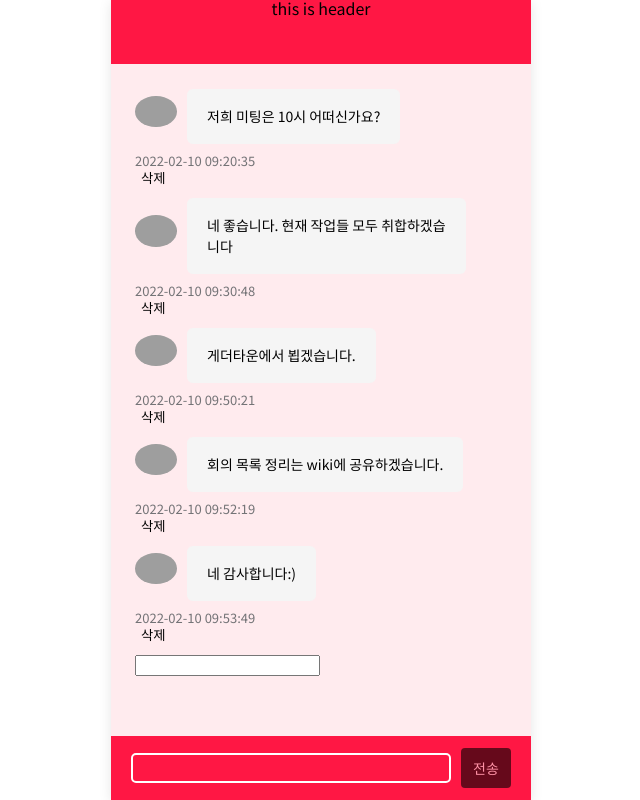
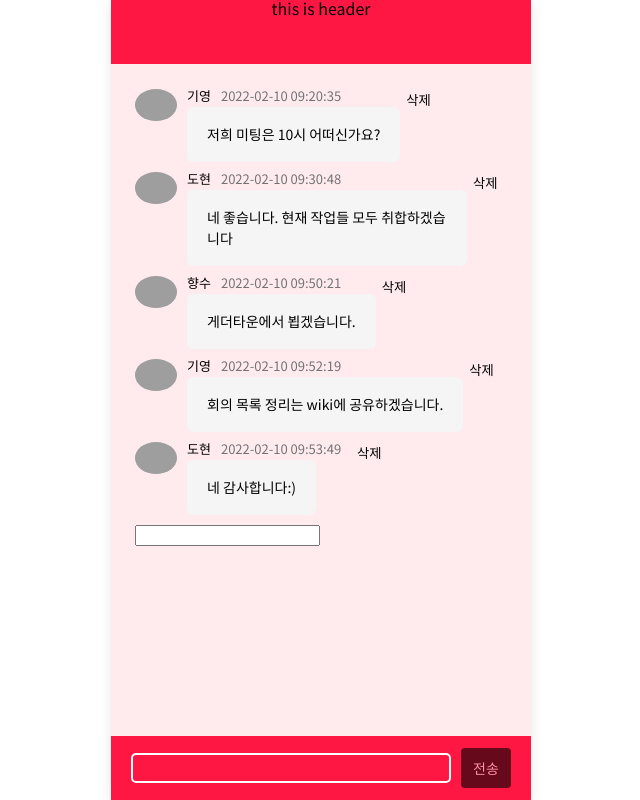
Before and after one commit to 2201infinity/swit-messenger, a React (Create React App) app: page /main in a window 1280 px wide. Shown: the whole page, without its empty margins (319-959 px from the left). Built offline with nearby package versions, Linux system fonts and the light colour scheme; grey boxes are pictures that could not be loaded.

Commit message:
style: Content에 overflow-y: auto 추가
style: max-width 수정

feat: 메세지 입력 후 자동스크롤 구현

```diff
--- a/src/components/messenger/ChatRoom.tsx
+++ b/src/components/messenger/ChatRoom.tsx
@@ -1,11 +1,11 @@
-import styled from "styled-components";
-import ImageBox from "../common/ImageBox";
-import { Message } from "./Message";
-import { IMessage } from "types/message";
-import useMessenger from "./hooks/useMessenger";
-import useToggle from "hooks/useToggle";
-import MessageDeleteModal from "./MessageDeleteModal";
-import { useState } from "react";
+import styled from 'styled-components';
+import ImageBox from '../common/ImageBox';
+import { Message } from './Message';
+import { IMessage } from 'types/message';
+import useMessenger from './hooks/useMessenger';
+import useToggle from 'hooks/useToggle';
+import MessageDeleteModal from './MessageDeleteModal';
+import { useEffect, useRef, useState } from 'react';
 
 export const ChatRoom = () => {
   // const user = useSelector(userSelecter);
@@ -13,6 +13,7 @@ export const ChatRoom = () => {
   const [selectedMessage, setSelectedMessage] = useState<null | IMessage>(null);
   const { message, messages, onChangeMessage, onDeleteMessage, onSendMessage } =
     useMessenger();
+  const messagesEndRef = useRef<null | HTMLDivElement>(null);
 
   const userId = 999888; // @Todo 로그인 구현 되면 redux에 userId 값 가져와서 넣어야함
 
@@ -26,6 +27,14 @@ export const ChatRoom = () => {
     onToggleDeleteModal();
   };
 
+  const scrollToBottom = () => {
+    messagesEndRef.current?.scrollIntoView({ behavior: 'smooth' });
+  };
+
+  useEffect(() => {
+    scrollToBottom();
+  }, [messages]);
+
   return (
     <ChatRoomBox>
       {messages.map((msg: IMessage) => {
@@ -34,8 +43,13 @@ export const ChatRoom = () => {
           <div key={`${userName}_${content}`}>
             <MessageBox isMyMessage={msg.userId === userId}>
               <ImageBox imageSrc={profileImage} />
-              <Message myMessage={false}>{content}</Message>
-              <span>{date}</span>
+              <MessageContainer isMyMessage={msg.userId === userId}>
+                <UserName>
+                  {userName}
+                  <span>{date}</span>
+                </UserName>
+                <Message myMessage={msg.userId === userId}>{content}</Message>
+              </MessageContainer>
               <button onClick={() => onClickDeleteButton(msg)}>삭제</button>
             </MessageBox>
           </div>
@@ -45,6 +59,8 @@ export const ChatRoom = () => {
       <form onSubmit={onSendMessage}>
         <input type="text" value={message} onChange={onChangeMessage} />
       </form>
+
+      <div ref={messagesEndRef} />
 
       {isDeleteModal && selectedMessage && (
         <MessageDeleteModal
@@ -67,14 +83,25 @@ const ChatRoomBox = styled.div`
 
 const MessageBox = styled.div<{ isMyMessage: boolean }>`
   display: flex;
-  flex-direction: ${(props) => (props.isMyMessage ? "row-reverse" : "row")};
-  align-items: center;
+  flex-direction: ${(props) => (props.isMyMessage ? 'row-reverse' : 'row')};
+  align-items: flex-start;
   margin-bottom: 10px;
   flex-wrap: wrap;
   span {
-    width: ${(props) => (props.isMyMessage ? "auto" : "100%")};
+    width: ${(props) => (props.isMyMessage ? 'auto' : '100%')};
     font-size: ${({ theme }) => theme.fontSize.smallText};
     color: ${({ theme }) => theme.colors.gray};
-    margin-top: 10px;
+    margin: 0 10px;
   }
 `;
+
+const UserName = styled.p`
+  font-size: ${({ theme }) => theme.fontSize.smallText};
+  margin: 0 0 5px 10px;
+`;
+
+const MessageContainer = styled.div<{ isMyMessage: boolean }>`
+  display: flex;
+  flex-direction: column;
+  align-items: ${(props) => (props.isMyMessage ? 'flex-end' : 'flex-start')};
+`;
--- a/src/components/messenger/Message.tsx
+++ b/src/components/messenger/Message.tsx
@@ -26,7 +26,7 @@ const MessageContainer = styled.div<{ isMyMessage: boolean }>`
         `}
   font-size: ${({ theme }) => theme.fontSize.text};
   padding: 17px 20px;
-  max-width: 75%;
   border-radius: 6px;
   line-height: 1.5;
+  max-width: 280px;
 `;
--- a/src/pages/MainPage.tsx
+++ b/src/pages/MainPage.tsx
@@ -1,7 +1,7 @@
-import Footer from "components/Footer";
-import Header from "components/Header";
-import styled from "styled-components";
-import { ChatRoom } from "components/messenger/ChatRoom";
+import Footer from 'components/Footer';
+import Header from 'components/Header';
+import styled from 'styled-components';
+import { ChatRoom } from 'components/messenger/ChatRoom';
 
 function MainPage() {
   return (
@@ -30,8 +30,12 @@ const MainLayout = styled.div`
 
 const Content = styled.div`
   height: 100%;
-  padding-top: 65px;
+  padding: 65px 0 60px;
   background-color: #ffebee;
+  overflow-y: auto;
+  &::-webkit-scrollbar {
+    display: none;
+  }
 `;
 
 export default MainPage;
```
